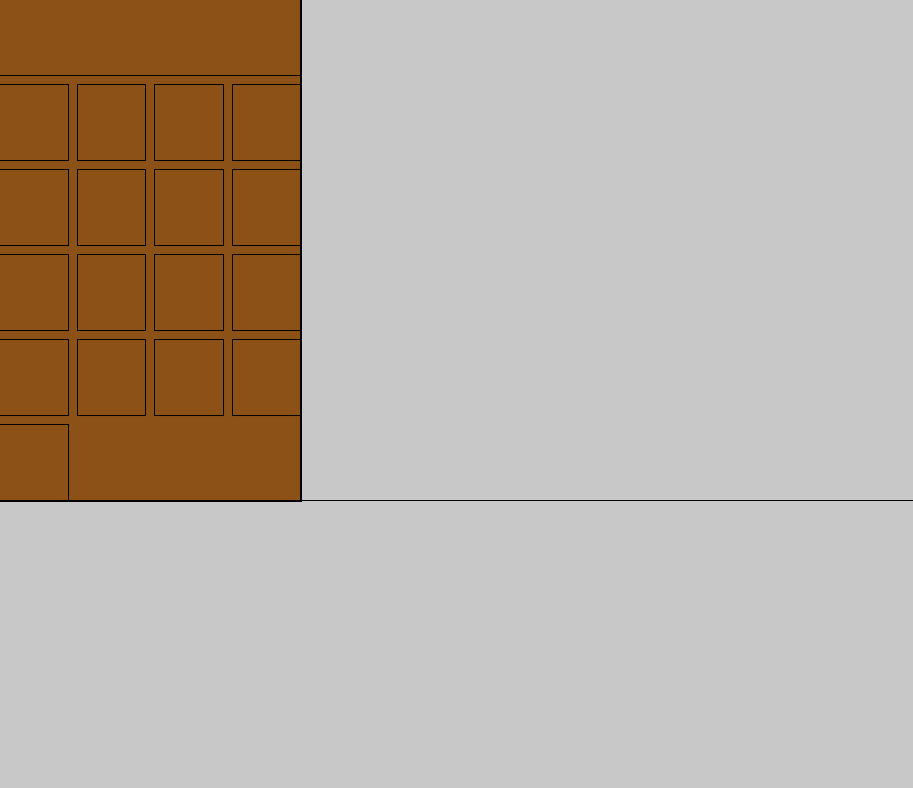
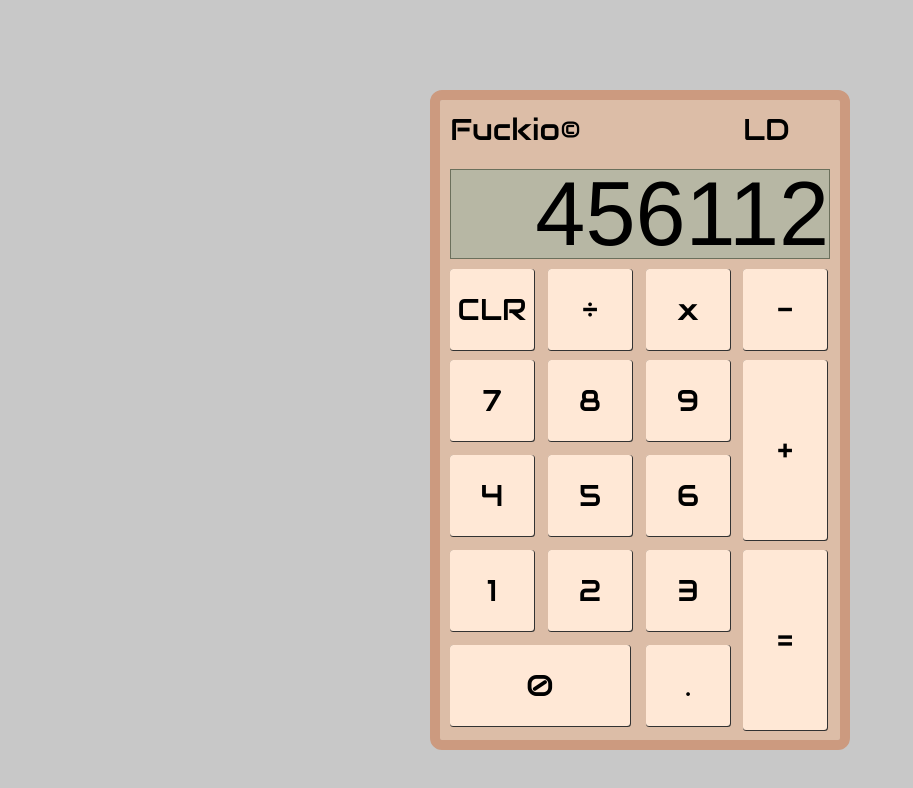
Before and after one commit to orzcode/calc, a plain HTML site: page index.html in a window 1280 px wide. Shown: the whole page, without its empty margins (0-913 px from the left). Drawn offline with Linux system fonts and the light colour scheme; a web font is replaced by a local one.

Commit message:
initial color styling

```diff
--- a/index.html
+++ b/index.html
@@ -7,29 +7,34 @@
     <link rel="stylesheet" href="styles.css">
     <link rel="stylesheet" href="https://cdnjs.cloudflare.com/ajax/libs/font-awesome/4.7.0/css/font-awesome.min.css">
     <link rel="stylesheet" href="https://fonts.googleapis.com/css?family=Roboto|Oswald|Audiowide">
+    <link href="https://fonts.cdnfonts.com/css/ps5-by-sony-inc" rel="stylesheet">
+    <link href="https://fonts.cdnfonts.com/css/lcd" rel="stylesheet">
     <title>CalculatOrz</title>
     <link rel="icon" type="image/x-icon" href="favicon.ico">
 </head>
 <body>
     <div id="calculator">
-        <div id="display"></div>
-        <div id="clr" class="btnShadow"></div>
-        <div id="dvd" class="btnShadow"></div>
-        <div id="mlt" class="btnShadow"></div>
-        <div id="mns" class="btnShadow"></div>
-        <div id="7" class="btnShadow"></div>
-        <div id="8" class="btnShadow"></div>
-        <div id="9" class="btnShadow"></div>
-        <div id="4" class="btnShadow"></div>
-        <div id="5" class="btnShadow"></div>
-        <div id="6" class="btnShadow"></div>
-        <div id="1" class="btnShadow"></div>
-        <div id="2" class="btnShadow"></div>
-        <div id="3" class="btnShadow"></div>
-        <div id="0" class="btnShadow"></div>
-        <div id="dec" class="btnShadow"></div>
-        <div id="plus" class="btnShadow"></div>
-        <div id="equl" class="btnShadow"></div>
+        <div id="logo">Fuckio©</div>
+        <div id="lightdark">LD</div>
+        <div id="memory"></div>
+        <div id="display">456112</div>
+        <div id="clr" class="btnShadow keySq">CLR</div>
+        <div id="dvd" class="btnShadow keySq">÷</div>
+        <div id="mlt" class="btnShadow keySq">x</div>
+        <div id="mns" class="btnShadow keySq">-</div>
+        <div id="seven" class="btnShadow keySq">7</div>
+        <div id="eight" class="btnShadow keySq">8</div>
+        <div id="nine" class="btnShadow keySq">9</div>
+        <div id="four" class="btnShadow keySq">4</div>
+        <div id="five" class="btnShadow keySq">5</div>
+        <div id="six" class="btnShadow keySq">6</div>
+        <div id="one" class="btnShadow keySq">1</div>
+        <div id="two" class="btnShadow keySq">2</div>
+        <div id="three" class="btnShadow keySq">3</div>
+        <div id="zero" class="btnShadow keySq keyWide">0</div>
+        <div id="dec" class="btnShadow keySq">.</div>
+        <div id="plus" class="btnShadow keySq keyTall">+</div>
+        <div id="equl" class="btnShadow keySq keyTall">=</div>
     </div>
 
 
--- a/styles.css
+++ b/styles.css
@@ -2,19 +2,20 @@
 	margin: 0;
 	padding: 0;
 	box-sizing: border-box;
-	outline: 1px solid black;
+	/* outline: 1px solid black; */
 }
 html {
 	background-color: rgb(200, 200, 200);
-	font-family: system-ui, -apple-system, BlinkMacSystemFont, 'Segoe UI', Roboto, Oxygen, Ubuntu, Cantarell, 'Open Sans', 'Helvetica Neue', sans-serif;
+	font-family: 'Audiowide', sans-serif;
 	font-size: 62.5%;
 	/* FONTSIZE TRICK-- 1 rem = 10 px here, usually 1 rem = 16px */
 	min-height: 100vh;
 	max-height: 100vh;
 	caret-color: transparent;
+	user-select: none;
 }
 body {
-	font-size: 2rem;
+	font-size: 3rem;
 	/* font-size: calc(1.5rem + 0.4vw); */
 	/* FONTSIZE TRICK-- 1 rem = 10 px here, usually 1 rem = 16px */
 	/* FONTSIZE - Adding the 0.4 is for responsivity */
@@ -37,26 +38,106 @@ a {
 .btnShadow:active {
 	transform: translate3d(0.5px, 1px, 0);
 }
+
+:root {
+/* CSS HSL */
+--antique-brass: hsla(21, 43%, 65%, 1);
+--desert-sand: hsla(24, 43%, 76%, 1);
+--champagne-pink: hsla(26, 100%, 92%, 1);
+--ash-gray: hsla(60, 12%, 68%, 1);
+--artichoke: hsla(60, 12%, 60%, 1);
+--ebony: hsla(75, 10%, 40%, 1);
+/* https://coolors.co/palette/cb997e-ddbea9-ffe8d6-b7b7a4-a5a58d-6b705c */
+}
 /* ---------------------------------------------------- */
 
 #calculator{
 	display: grid;
-	/* grid-template-rows: 50px, repeat(5, auto-fill);
+	/* grid-template-rows: 25px, 50px, repeat(5, auto-fill);
 	grid-template-columns: repeat(4, auto-fill); */
 	grid-template-areas:
+		"logo logo logo lightdark"
+		"mem mem mem mem"
 		"dsp dsp dsp dsp"
 		"clr dvd mlt mns"
-		"7 8 9 plus"
-		"4 5 6 plus"
-		"1 2 3 equl"
-		"0 0 dec equl";
-	height: 50rem;
-	width: 30rem;
-	background-color: rgb(139, 81, 22);
-	outline: 2px solid black;
+		"seven eight nine plus"
+		"four five six plus"
+		"one two three equl"
+		"zero zero dec equl";
+	height: 64rem;
+	width: 40rem;
+	margin: 10rem auto;
+	background-color: var(--desert-sand);
+	outline: 1rem solid var(--antique-brass);
+	border-radius: 2px;
 	gap: 1rem;
+	padding: 1rem;
 }
 
-#display {
+#memory{
+	grid-area: mem;
+	text-align: left;
+}
+#display{
 	grid-area: dsp;
+	font-family: 'LCD', sans-serif;
+	font-size: 9rem;
+	height: 9rem;
+	display: flex;
+	align-items: center;
+	justify-content: end;
+	align-self: center;
+	user-select: text;
+	border: 1px solid #6B705C;
+	background-color: #B7B7A4;
+	/* background-color: #ADD8E6; */
+	/* background-color: #87CEFA; */
 }
+#clr{
+	grid-area: clr;
+}
+#dvd{
+	grid-area: dvd;
+}
+#mlt{
+	grid-area: mlt;
+}
+#mns{
+	grid-area: mns;
+}
+#plus{
+	grid-area: plus;
+}
+#equl{
+	grid-area: equl;
+}
+#zero{
+	grid-area: zero;
+}
+#logo{
+	grid-area: logo;
+	height: min-content;
+}
+#lightdark{
+	grid-area: lightdark;
+	height: min-content;
+}
+
+
+
+/* KEYPAD BUTTON STYLING BELOW */
+.keySq{
+	width: 84px;
+	height: 81px;
+	background-color: #FFE8D6;
+	display: flex;
+	align-items: center;
+	justify-content: center;
+	border-radius: 3px;
+}
+.keyTall{
+	height: 180px;
+}
+.keyWide{
+	width: 180px;
+}
```
Also changed, not shown: Technology-Italic.ttf (added), Technology.ttf (added), palette.png (added).
